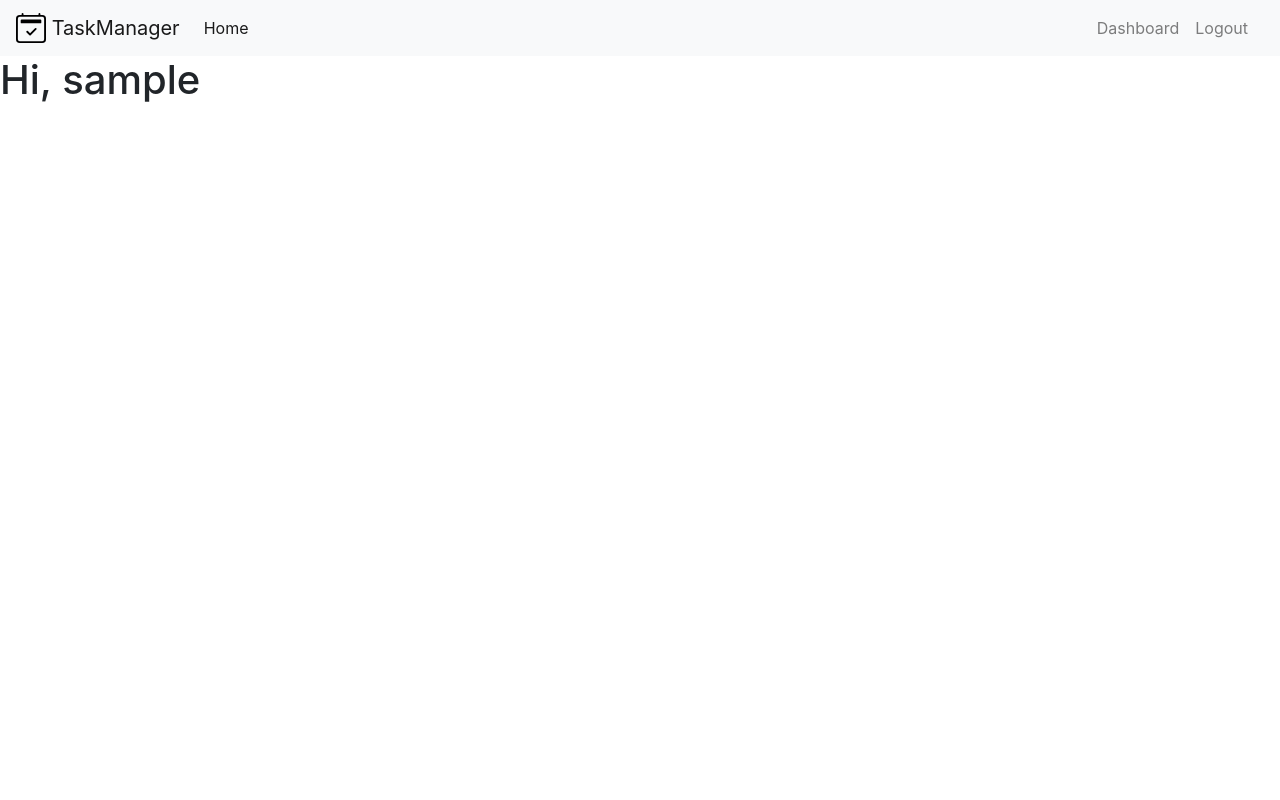
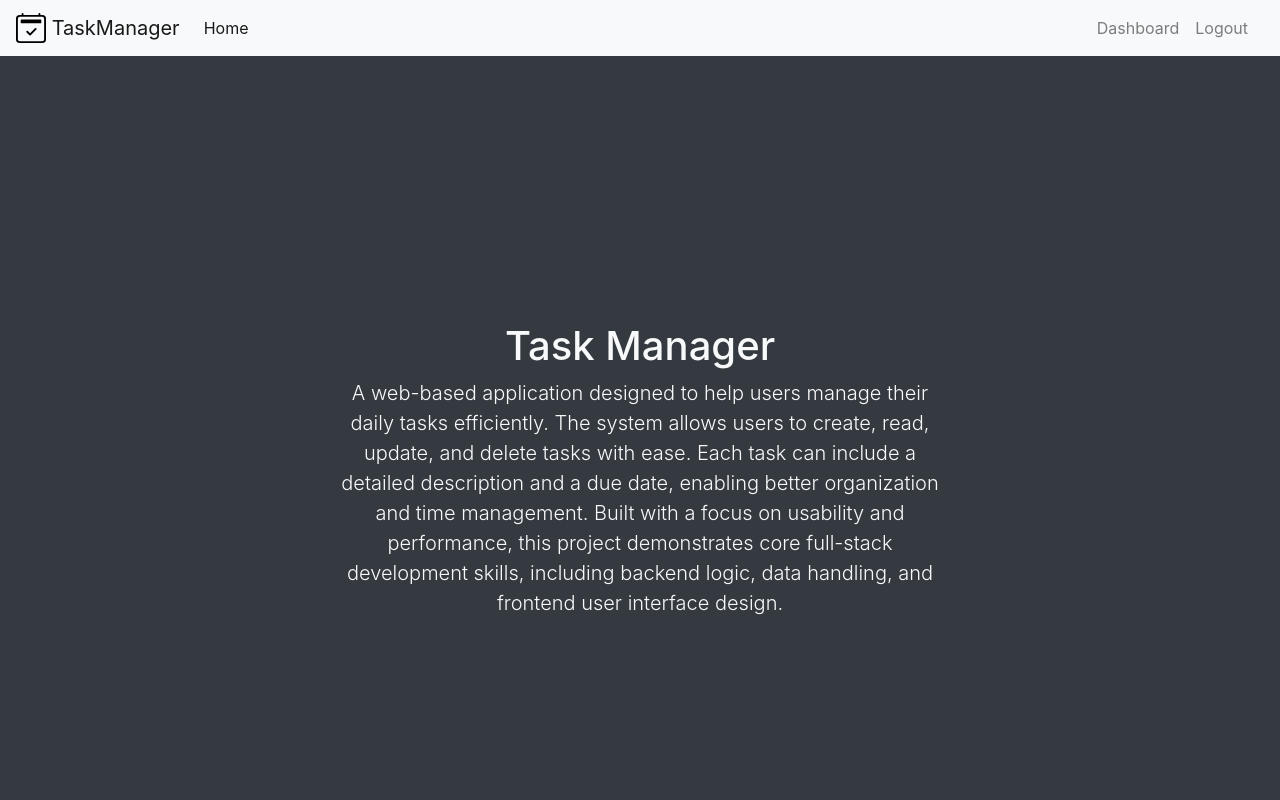
Before and after one commit to joaquinauc/task-manager, a Flask app: page / in a window 1280 px wide. Run offline with Flask 3, Linux system fonts and the light colour scheme; the visitor is signed in with stand-in values (Sample User, id 1).

Commit message:
update base and index templates, giving the index template a basic design

```diff
--- a/app/templates/base.html
+++ b/app/templates/base.html
@@ -32,6 +32,23 @@
         .fc-toolbar .fc-button {
             font-size: 12px;
             padding: 4px 8px;
+        }
+
+        html, body {
+          height: 100%;
+          margin: 0;
+        }
+
+        body {
+          display: flex;
+          flex-direction: column;
+        }
+
+        main.content-wrapper {
+          flex: 1;
+          display: flex;
+          align-items: center;
+          justify-content: center;
         }
     </style>
 </head>
--- a/app/templates/index.html
+++ b/app/templates/index.html
@@ -1,5 +1,18 @@
 {% extends "base.html" %}
 
 {% block content %}
-    <h1>Hi, {{ current_user.username }}</h1>
+    <div class="content-wrapper h-100 text-center bg-dark text-light">
+        <div class="cover-container d-flex p-3 mx-auto flex-column">
+            <main class="px-3" style="padding-top: 20%;">
+                <h1>Task Manager</h1>
+                <p class="lead" style="padding-left: 25%; padding-right: 25%">
+                    A web-based application designed to help users manage their daily tasks efficiently. The system allows users to create,
+                    read, update, and delete tasks with ease. Each task can include a detailed description and a due date,
+                    enabling better organization and time management. Built with a focus on usability and performance,
+                    this project demonstrates core full-stack development skills, including backend logic, data handling,
+                    and frontend user interface design.
+                </p>
+            </main>
+        </div>
+    </div>
 {% endblock %}
```
